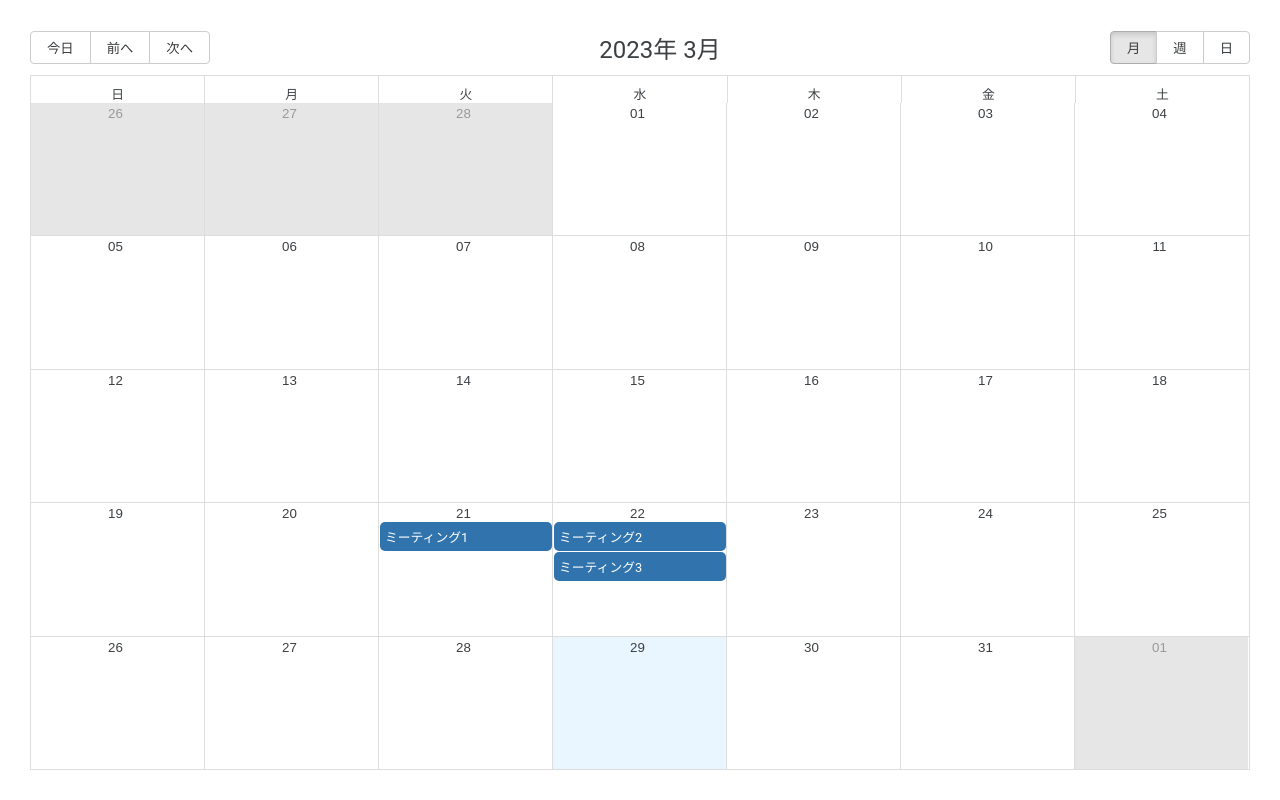
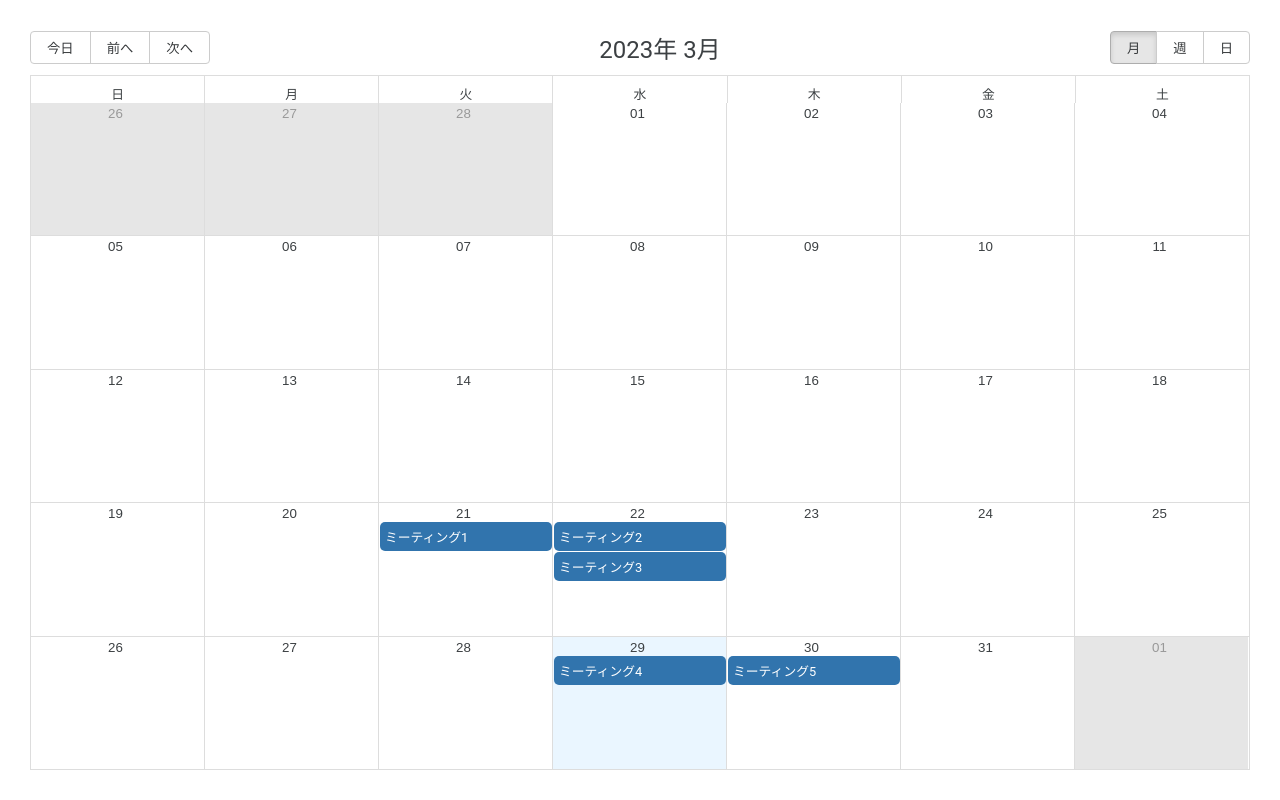
Before and after one commit to yk-1993/calendar-test, a Next.js app: page / in a window 1280 px wide. Built offline with nearby package versions, Linux system fonts and the light colour scheme.

Commit message:
ダミーのミーティング情報を追加

```diff
--- a/pages/index.tsx
+++ b/pages/index.tsx
@@ -24,6 +24,18 @@ const events = [
     end: new Date(2023, 2, 22, 18, 0, 0),
     user:"テスト三郎"
   },
+  {
+    title: "ミーティング4",
+    start: new Date(2023, 2, 29, 16, 0, 0),
+    end: new Date(2023, 2, 29, 18, 0, 0),
+    user:"テスト木村"
+  },
+  {
+    title: "ミーティング5",
+    start: new Date(2023, 2, 30, 16, 0, 0),
+    end: new Date(2023, 2, 30, 18, 0, 0),
+    user:"テスト木村2"
+  },
   // その他のイベント...
 ];
 
```
